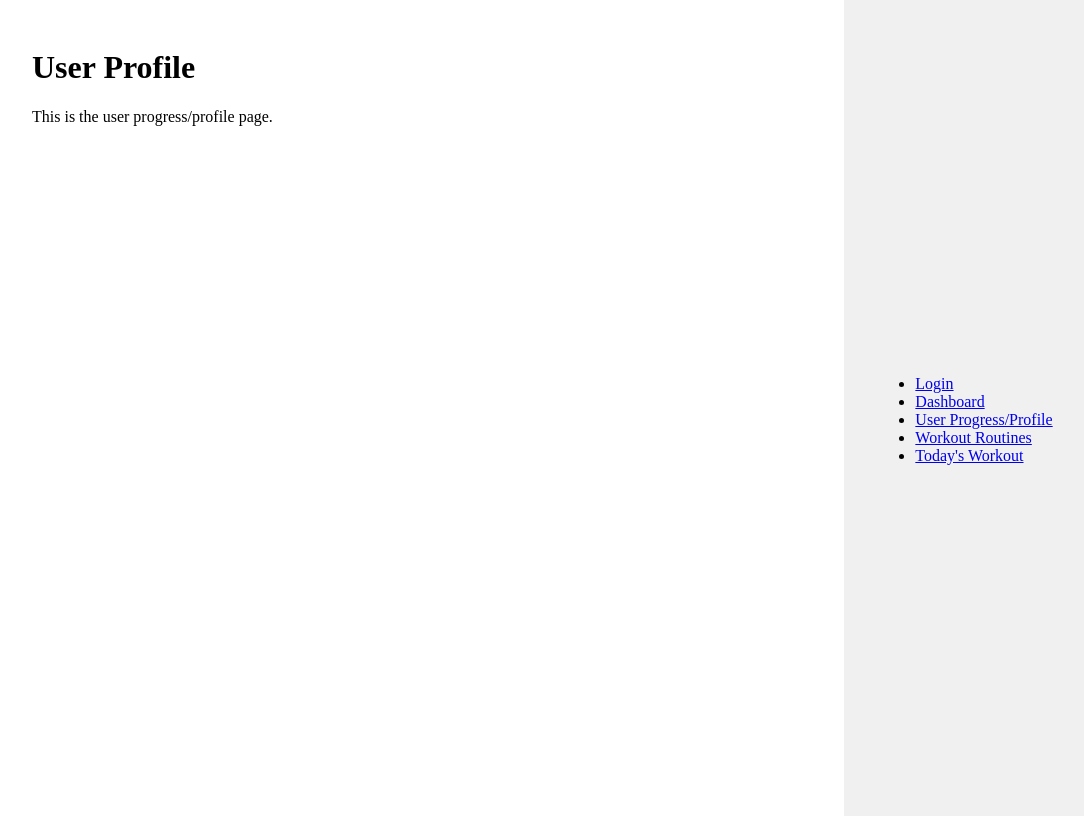
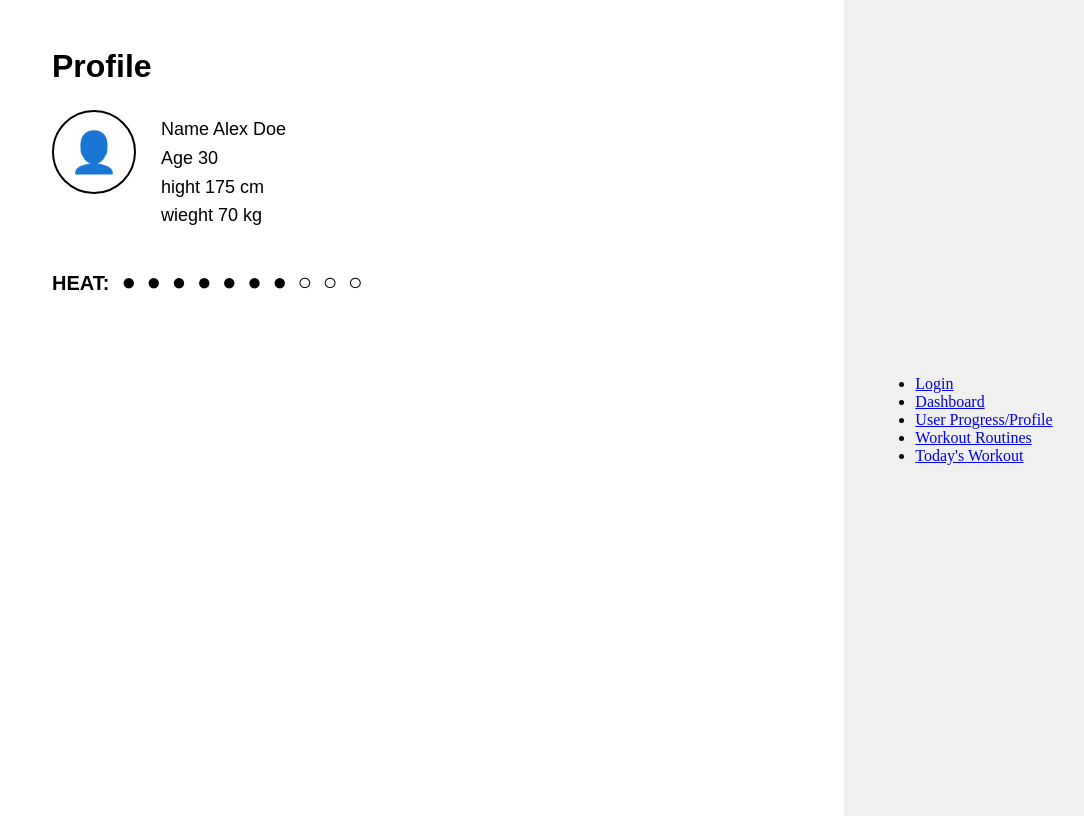
Before and after one commit to Ronin-117/GrindSensAI, a React (Vite) app in the folder Frontend/: page /profile in a window 1280 px wide. Shown: the whole page, without its empty margins (196-1280 px from the left). Built offline with nearby package versions, Linux system fonts and the light colour scheme.

Commit message:
profile fuctional components template

```diff
--- a/Frontend/src/pages/Profile.tsx
+++ b/Frontend/src/pages/Profile.tsx
@@ -1,10 +1,117 @@
-function Profile() {
+// filepath: src/pages/Profile.tsx (or your chosen path)
+import React from 'react';
+
+const Profile = () => {
+  // Mock user data
+  const userData = {
+    name: 'Alex Doe',
+    age: 30,
+    height: '175 cm', // Data uses correct spelling
+    weight: '70 kg',  // Data uses correct spelling
+    heatLevel: 7,     // Example heat level (out of 10)
+  };
+
+  const maxHeatSymbols = 10; // To show heat level out of 10
+
+  const styles: { [key: string]: React.CSSProperties } = {
+    container: {
+      padding: '20px',
+      fontFamily: 'sans-serif', // Plain font
+      display: 'flex',
+      flexDirection: 'column',
+      // Content will be left-aligned by default, matching sketch's general layout
+    },
+    pageTitle: {
+      fontSize: '32px', // Large title as in sketch
+      fontWeight: 'bold',
+      margin: '0 0 25px 0', // Space below title
+      // textAlign: 'left', // Default
+    },
+    profileSection: {
+      display: 'flex',
+      alignItems: 'flex-start', // Align icon top with details top
+      marginBottom: '30px', // Space before HEAT section
+    },
+    profileIconPlaceholder: {
+      width: '80px', // Size based on sketch proportion
+      height: '80px',
+      borderRadius: '50%', // Circular icon
+      border: '2px solid black', // Plain border
+      display: 'flex',
+      alignItems: 'center',
+      justifyContent: 'center',
+      fontSize: '40px', // Size for the placeholder person symbol
+      marginRight: '25px', // Space between icon and details
+      flexShrink: 0, // Prevent icon from shrinking
+    },
+    userDetails: {
+      display: 'flex',
+      flexDirection: 'column',
+      paddingTop: '5px', // Slight adjustment to vertically align text with icon center
+    },
+    detailItem: {
+      fontSize: '18px', // Font size for user details
+      lineHeight: '1.6', // Spacing between detail lines, mimicking sketch
+      // Values are directly appended to the labels as per simplified sketch rendering
+    },
+    heatSection: {
+      marginTop: '10px', // Space above HEAT section
+      // textAlign: 'left', // Default
+    },
+    heatLabel: {
+      fontSize: '20px', // "HEAT:" text size
+      fontWeight: 'bold', // "HEAT:" appears bolder in sketch
+      marginRight: '10px',
+      display: 'inline-block', // To sit next to symbols
+    },
+    heatSymbolsContainer: {
+      display: 'inline-block', // Keep symbols on the same line as label
+    },
+    heatSymbol: {
+      fontSize: '24px', // Size of the circle symbols (●/○)
+      margin: '0 2px', // Small spacing between symbols
+      lineHeight: '1',   // Helps align symbols neatly with the "HEAT:" text
+    },
+  };
+
+  // Generate heat symbols (filled and empty circles)
+  const heatSymbolsDisplay = [];
+  for (let i = 0; i < maxHeatSymbols; i++) {
+    heatSymbolsDisplay.push(
+      <span key={i} style={styles.heatSymbol}>
+        {i < userData.heatLevel ? '●' : '○'} {/* ● for filled, ○ for empty */}
+      </span>
+    );
+  }
+  // The "O O G" in the sketch is interpreted as a conceptual representation.
+  // "out of 10" implies 10 symbols for clarity.
+
   return (
-    <div>
-      <h1>User Profile</h1>
-      <p>This is the user progress/profile page.</p>
+    <div style={styles.container}>
+      <h1 style={styles.pageTitle}>Profile</h1>
+
+      <div style={styles.profileSection}>
+        <div style={styles.profileIconPlaceholder}>
+          👤 {/* Unicode person symbol as a placeholder */}
+        </div>
+        <div style={styles.userDetails}>
+          {/* Displaying details as "Label Value" on each line */}
+          <div style={styles.detailItem}>Name {userData.name}</div>
+          <div style={styles.detailItem}>Age {userData.age}</div>
+          {/* Using "hight" and "wieght" as labels to match the sketch's text */}
+          <div style={styles.detailItem}>hight {userData.height}</div>
+          <div style={styles.detailItem}>wieght {userData.weight}</div>
+        </div>
+      </div>
+
+      <div style={styles.heatSection}>
+        <span style={styles.heatLabel}>HEAT:</span>
+        <div style={styles.heatSymbolsContainer}>
+          {heatSymbolsDisplay}
+        </div>
+      </div>
     </div>
   );
-}
+};
 
 export default Profile;
```
